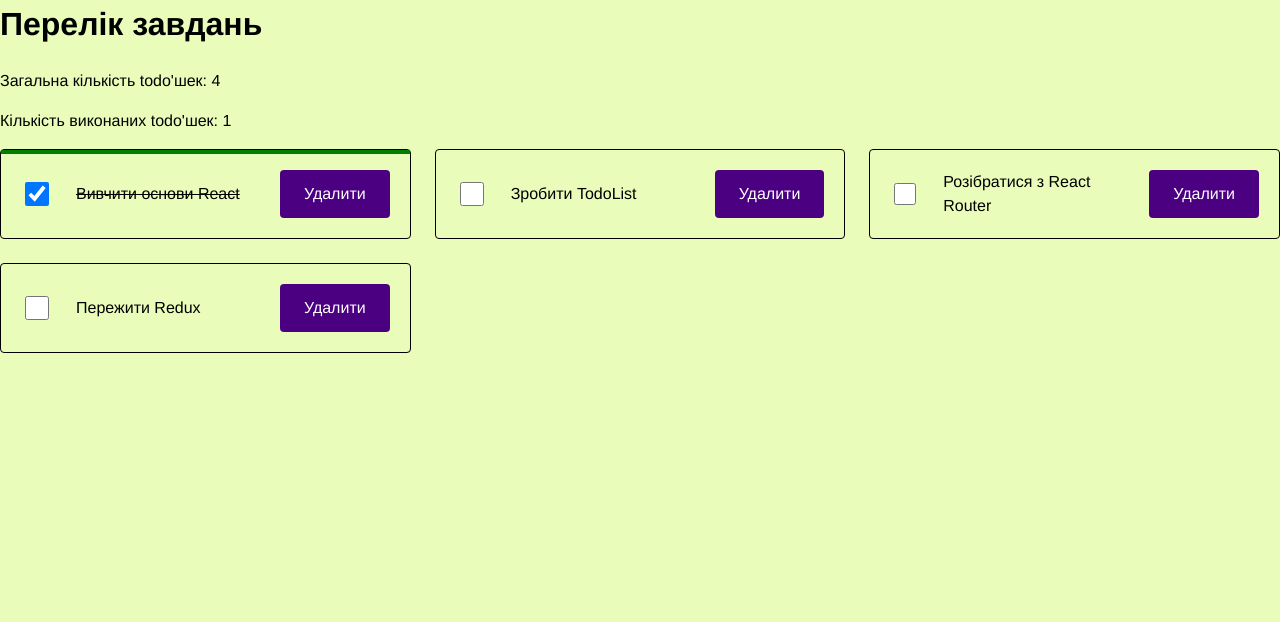
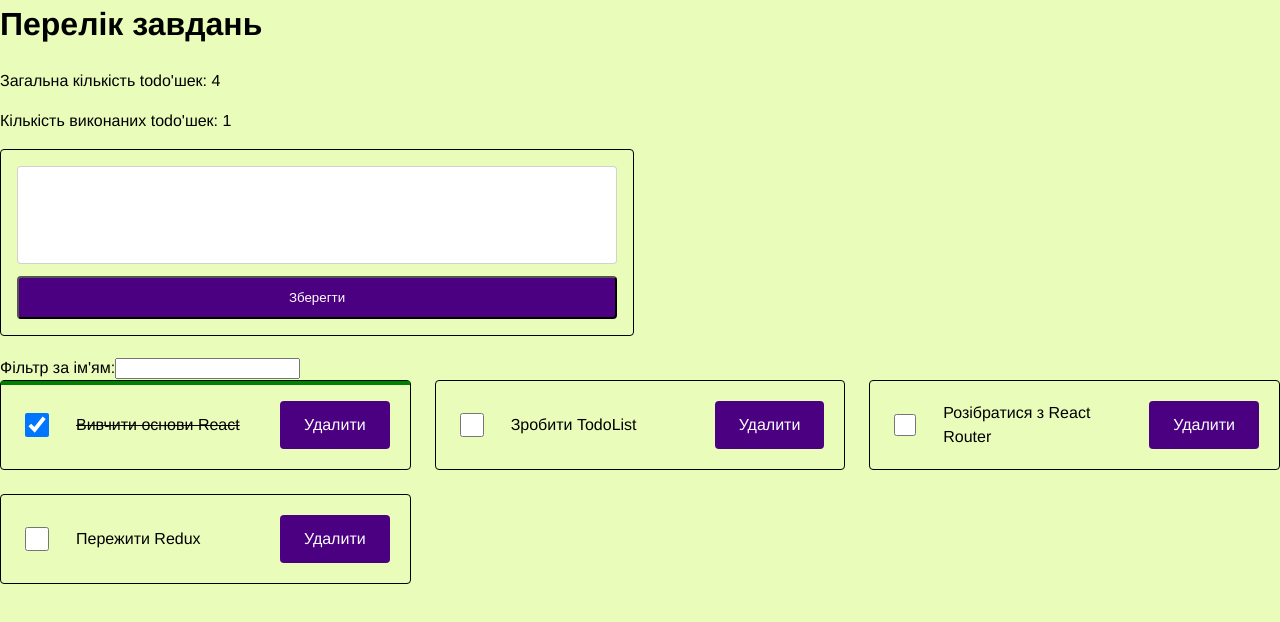
Before and after one commit to Allovallo/react-pract-todos-01, a React (Create React App) app: page / in a window 1280 px wide. Shown: the top 622 px of the page. Built offline with nearby package versions, Linux system fonts and the light colour scheme.

Commit message:
files updated

```diff
--- a/src/App.js
+++ b/src/App.js
@@ -1,11 +1,15 @@
 import React, { Component } from 'react';
 import './styles/base.scss';
 import TodoList from 'components/TodoList/TodoList';
+import TodoEditor from 'components/TodoEditor/TodoEditor';
+import Filter from 'components/TodoFilter/TodoFilter';
 import initialTodos from '../src/todos.json';
+import { nanoid } from 'nanoid';
 
 class App extends Component {
   state = {
     todos: initialTodos,
+    filter: '',
   };
 
   deleteTodo = todoId => {
@@ -22,12 +26,30 @@ class App extends Component {
     }));
   };
 
+  addTodo = text => {
+    const todo = {
+      id: nanoid(),
+      text: text,
+      completed: false,
+    };
+
+    this.setState(prevState => ({ todos: [...prevState.todos, todo] }));
+  };
+
+  changeFilter = event => {
+    this.setState({ filter: event.currentTarget.value });
+  };
+
   render() {
-    const { todos } = this.state;
+    const { todos, filter } = this.state;
 
     const completedTodoCount = todos.reduce(
       (total, todo) => (todo.completed ? total + 1 : total),
       0
+    );
+
+    const visibleTodos = this.state.todos.filter(todo =>
+      todo.text.toLowerCase().includes(this.state.filter.toLowerCase())
     );
 
     return (
@@ -37,8 +59,10 @@ class App extends Component {
           <p>Загальна кількість todo'шек: {todos.length}</p>
           <p>Кількість виконаних todo'шек: {completedTodoCount}</p>
         </div>
+        <TodoEditor onSubmit={this.addTodo} />
+        <Filter value={filter} onChange={this.changeFilter} />
         <TodoList
-          todos={todos}
+          todos={visibleTodos}
           onDeleteTodo={this.deleteTodo}
           onToggleCompleted={this.toggleCompleted}
         />
--- a/src/components/TodoEditor/TodoEditor.js
+++ b/src/components/TodoEditor/TodoEditor.js
@@ -0,0 +1,35 @@
+import React, { Component } from 'react';
+import './TodoEditor.scss';
+
+class TodoEditor extends Component {
+  state = {
+    message: '',
+  };
+
+  handleChange = event => {
+    this.setState({ message: event.currentTarget.value });
+  };
+
+  handleSubmit = event => {
+    event.preventDefault();
+    this.props.onSubmit(this.state.message);
+    this.setState({ message: '' });
+  };
+
+  render() {
+    return (
+      <form className="TodoEditor" onSubmit={this.handleSubmit}>
+        <textarea
+          className="TodoEditor__textarea"
+          value={this.state.message}
+          onChange={this.handleChange}
+        />
+        <button type="submit" className="TodoEditor__button">
+          Зберегти
+        </button>
+      </form>
+    );
+  }
+}
+
+export default TodoEditor;
--- a/src/components/TodoFilter/TodoFilter.js
+++ b/src/components/TodoFilter/TodoFilter.js
@@ -0,0 +1,12 @@
+import React from 'react';
+
+const Filter = ({ value, onChange }) => {
+  return (
+    <label>
+      Фільтр за ім'ям:
+      <input type="text" value={value} onChange={onChange}></input>
+    </label>
+  );
+};
+
+export default Filter;
```
Also changed, not shown: src/components/TodoEditor/TodoEditor.scss (renamed from src/components/TodoEditor/TodoEdotor.scss).
